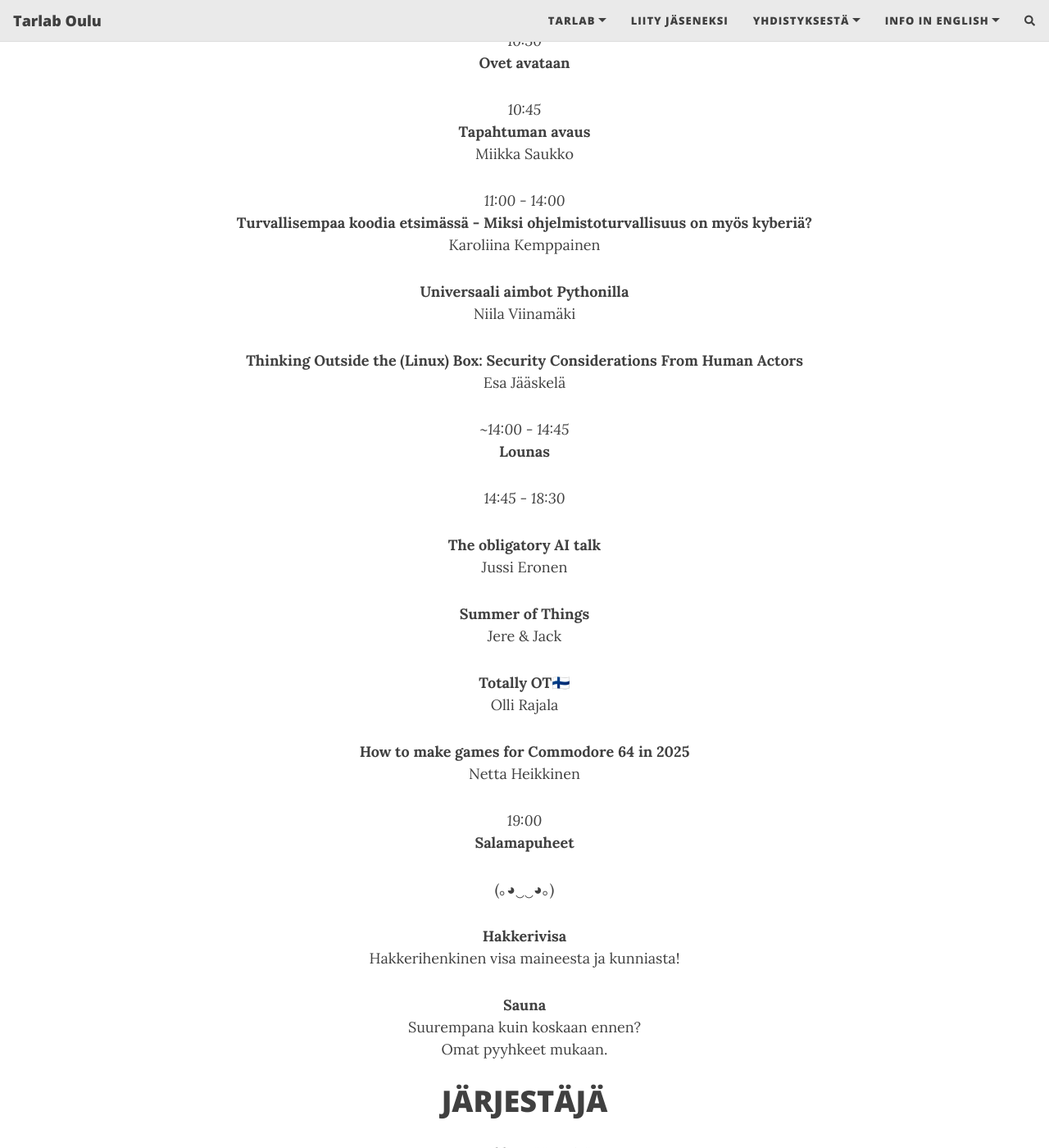
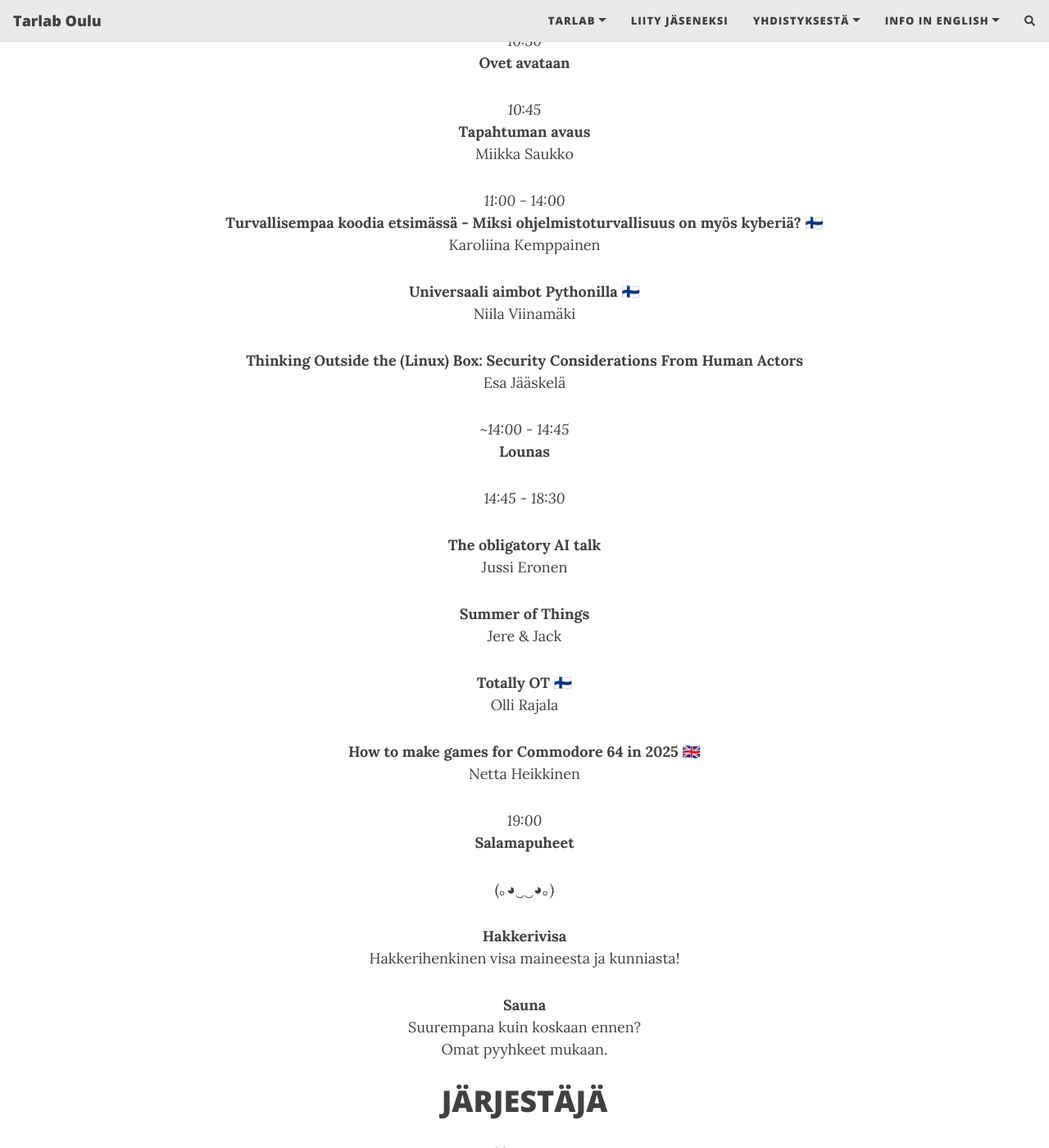
Before and after one commit to Tarlab/tarlab.github.io, a Jekyll site: the page built from _pages/HackAfterDark.md, in a window 1280 px wide and 1400 px high, scrolled down 2327 px. Shown: the whole window at 82% size. Built offline with Jekyll 4.4.1, drawn with Linux system fonts in a browser that asks for light colours; nearby versions of some CDN libraries; comment, search, counter and statistics services are not loaded.

Commit message:
Fun with flags.

```diff
--- a/_pages/HackAfterDark.md
+++ b/_pages/HackAfterDark.md
@@ -59,10 +59,10 @@
 Miikka Saukko
 
 *11:00 - 14:00*
-**Turvallisempaa koodia etsimässä - Miksi ohjelmistoturvallisuus on myös kyberiä?**
+**Turvallisempaa koodia etsimässä - Miksi ohjelmistoturvallisuus on myös kyberiä?** 🇫🇮
 Karoliina Kemppainen
 
-**Universaali aimbot Pythonilla**
+**Universaali aimbot Pythonilla** 🇫🇮
 Niila Viinamäki
 
 **Thinking Outside the (Linux) Box: Security Considerations From Human Actors**
@@ -79,10 +79,10 @@
 **Summer of Things**
 Jere & Jack
 
-**Totally OT**🇫🇮
+**Totally OT** 🇫🇮
 Olli Rajala
 
-**How to make games for Commodore 64 in 2025**
+**How to make games for Commodore 64 in 2025** 🇬🇧
 Netta Heikkinen
 
 *19:00*
```
